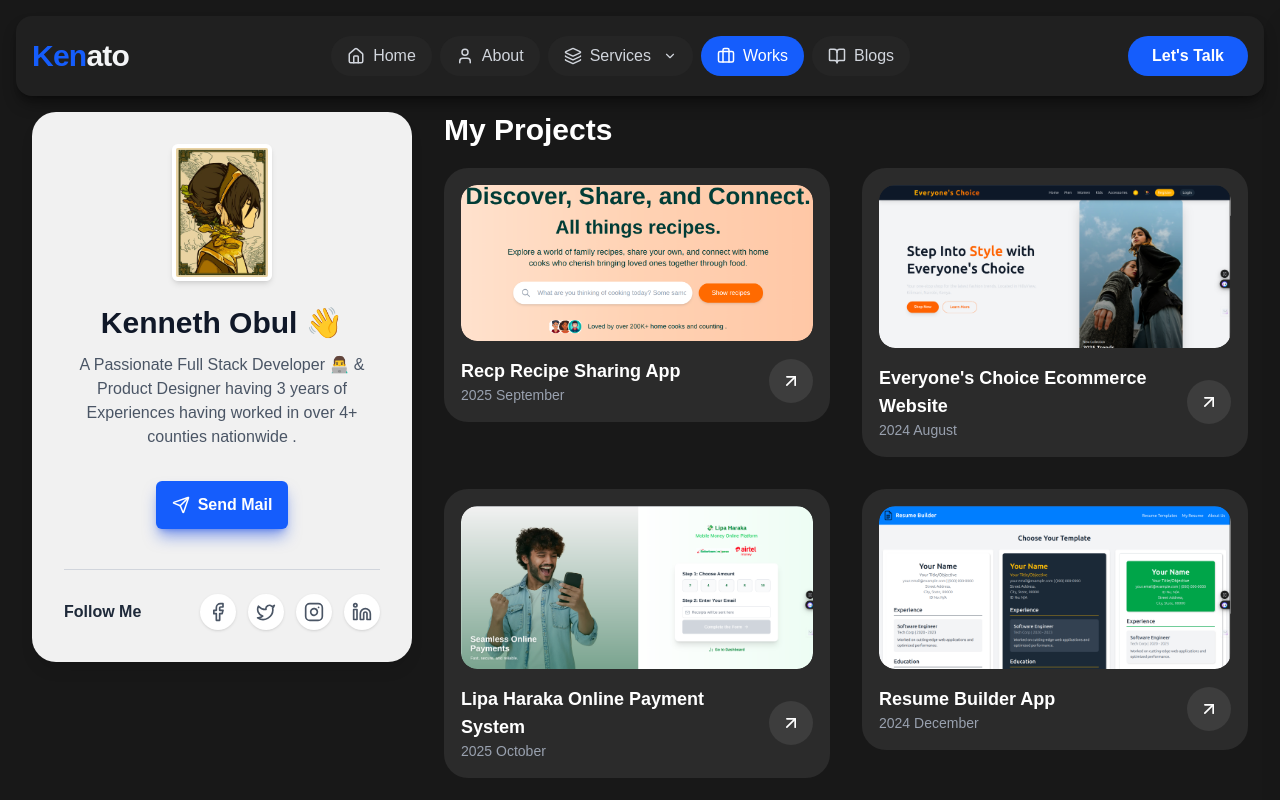
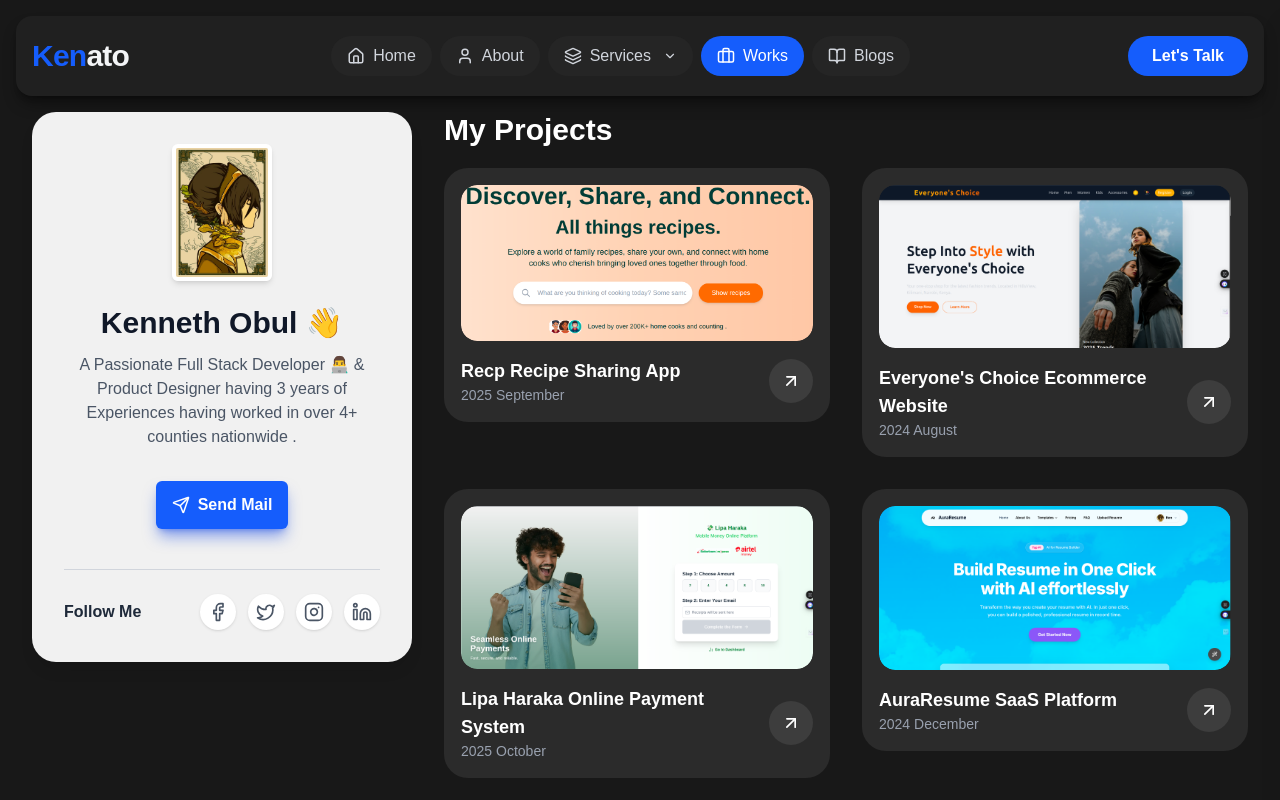
Before and after one commit to kenobultech/kenato-dev-portfolio, a Next.js app: page /works in a window 1280 px wide. Shown: the top 800 px of the page. Built offline with nearby package versions, Linux system fonts and the light colour scheme.

Commit message:
updated a project

```diff
--- a/app/works/page.tsx
+++ b/app/works/page.tsx
@@ -43,11 +43,11 @@ const projectsData: Project[] = [
     delay: 0.3,
   },
   {
-    title: "Resume Builder App",
+    title: "AuraResume SaaS Platform",
     category: "Web Development",
     date: "2024 December",
-    imagePath: "/images/project_4.png",
-    liveUrl: "https://resume-react-builder.netlify.app", // Placeholder URL
+    imagePath: "/images/project-4.png",
+    liveUrl: "https://aura-resume-builder.vercel.app", // Placeholder URL
     delay: 0.4,
   },
   {
```
Also changed, not shown: public/images/project-4.png (added), public/images/project_4.png (deleted).
